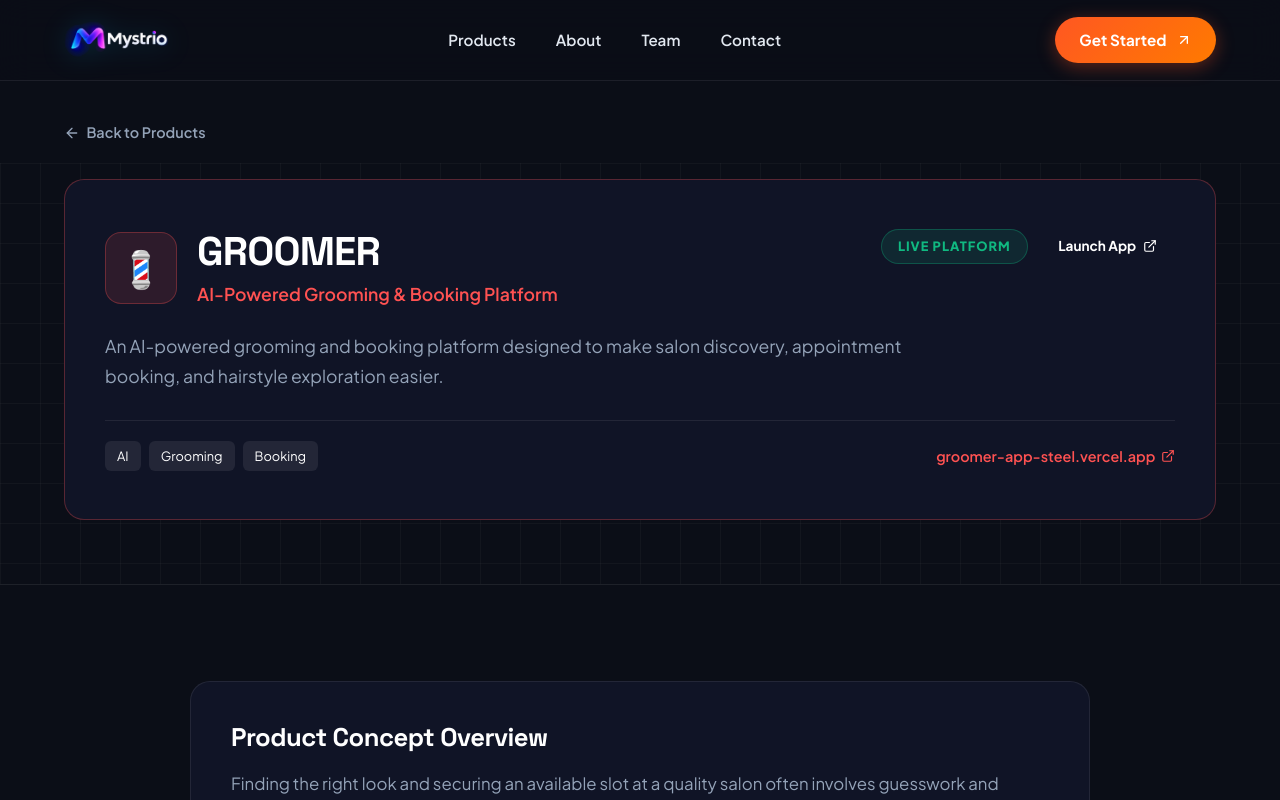
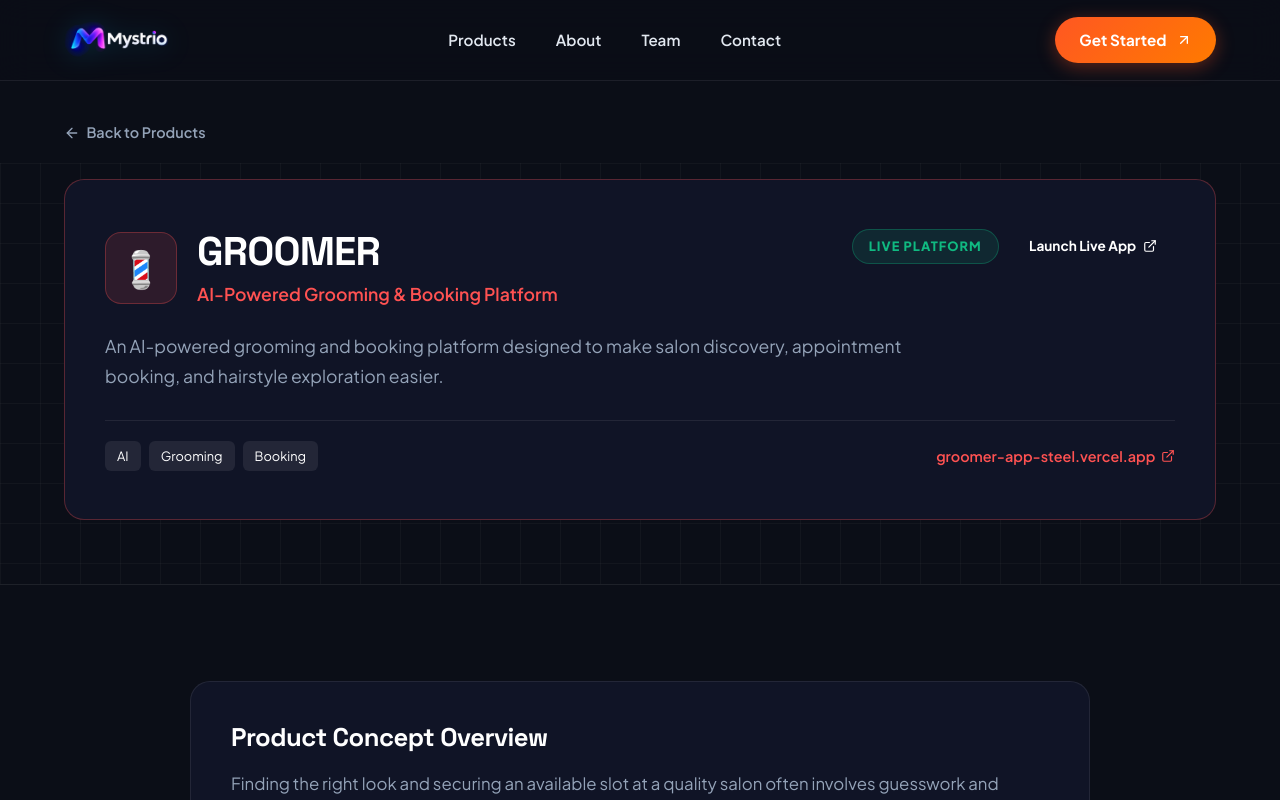
Before and after one commit to Atharsh1554/Mystrio, a React (Vite) app: page /products/groomer in a window 1280 px wide. Shown: the top 800 px of the page. Built offline with nearby package versions, Linux system fonts and the light colour scheme.

Commit message:
Update Groomer launch live app link and button labels

```diff
--- a/src/components/ProductDetailView.jsx
+++ b/src/components/ProductDetailView.jsx
@@ -70,7 +70,7 @@
                     className="btn btn-coral"
                     style={{ padding: '0.45rem 1.15rem', fontSize: '0.85rem', display: 'inline-flex', alignItems: 'center', gap: '0.4rem' }}
                   >
-                    <span>Launch App</span>
+                    <span>Launch Live App</span>
                     <ExternalLink size={14} />
                   </a>
                 )}
```
